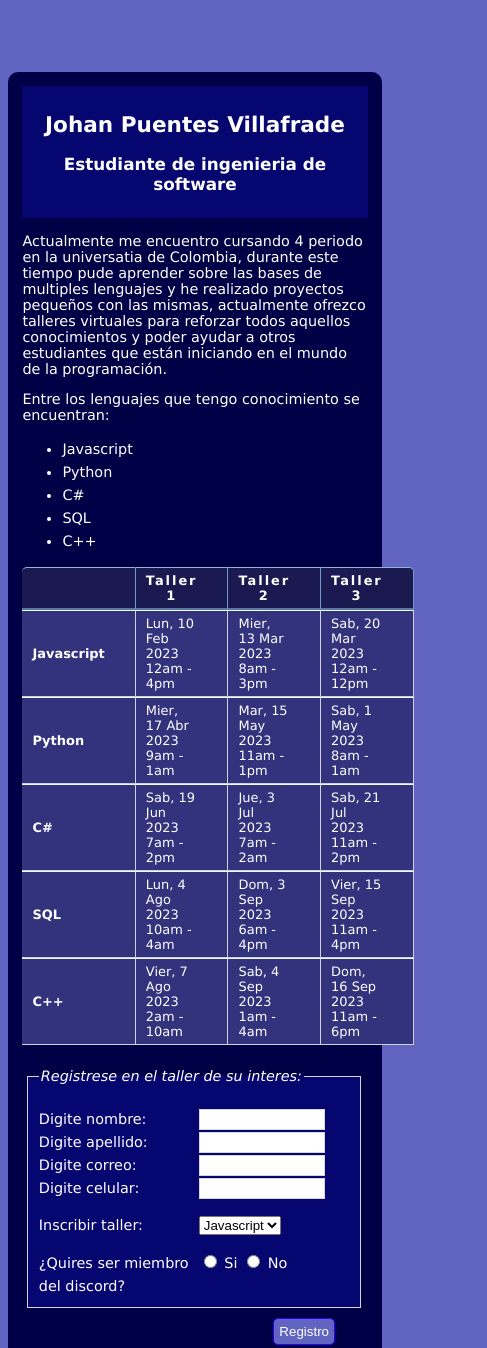
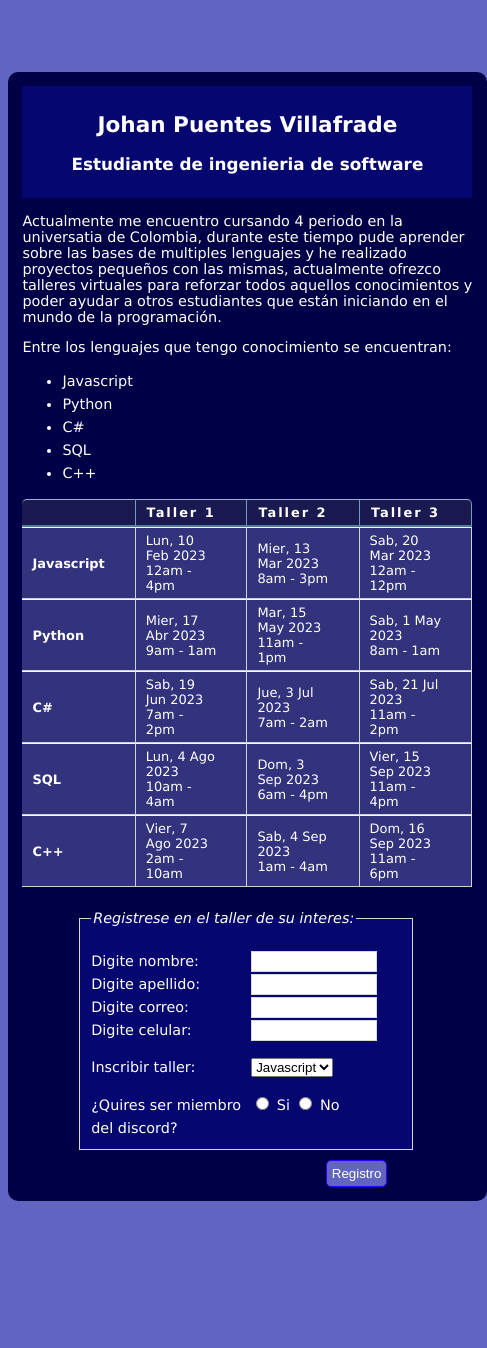
Before and after one commit to JohanPV18/prueba01.github.io, a plain HTML site: page personalizada_01.html in a window 390 px wide. Shown: the top 1348 px of the page, 487 px wide, since content can reach past the window. After the commit the page ends 1273 px from the top, so only its background shows below. Drawn offline with Linux system fonts and the light colour scheme.

Commit message:
Update pernalizada01.css (responsive)

```diff
--- a/css/pernalizada01.css
+++ b/css/pernalizada01.css
@@ -7,6 +7,7 @@ body {
 .container{
     background-color: rgb(0, 0, 70);
     max-width: 700px;
+    min-width: 450px;
     margin: 5em auto;
     border-radius: 10px;
     color: white;
@@ -19,7 +20,7 @@ body {
   table {
     border-spacing: 0px;
     margin: 0 auto;
-    max-width: 600px;
+    max-width: 500px;
   }
   th,
   td {
```
